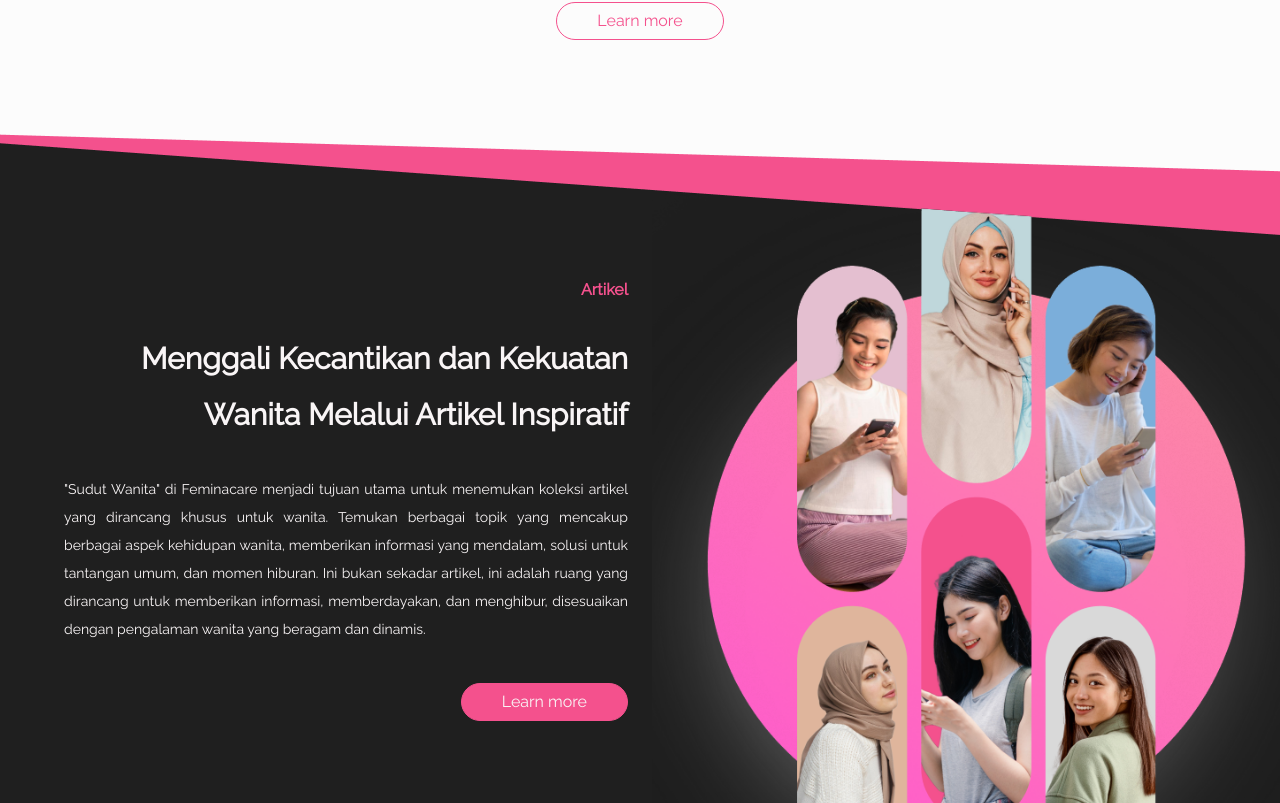
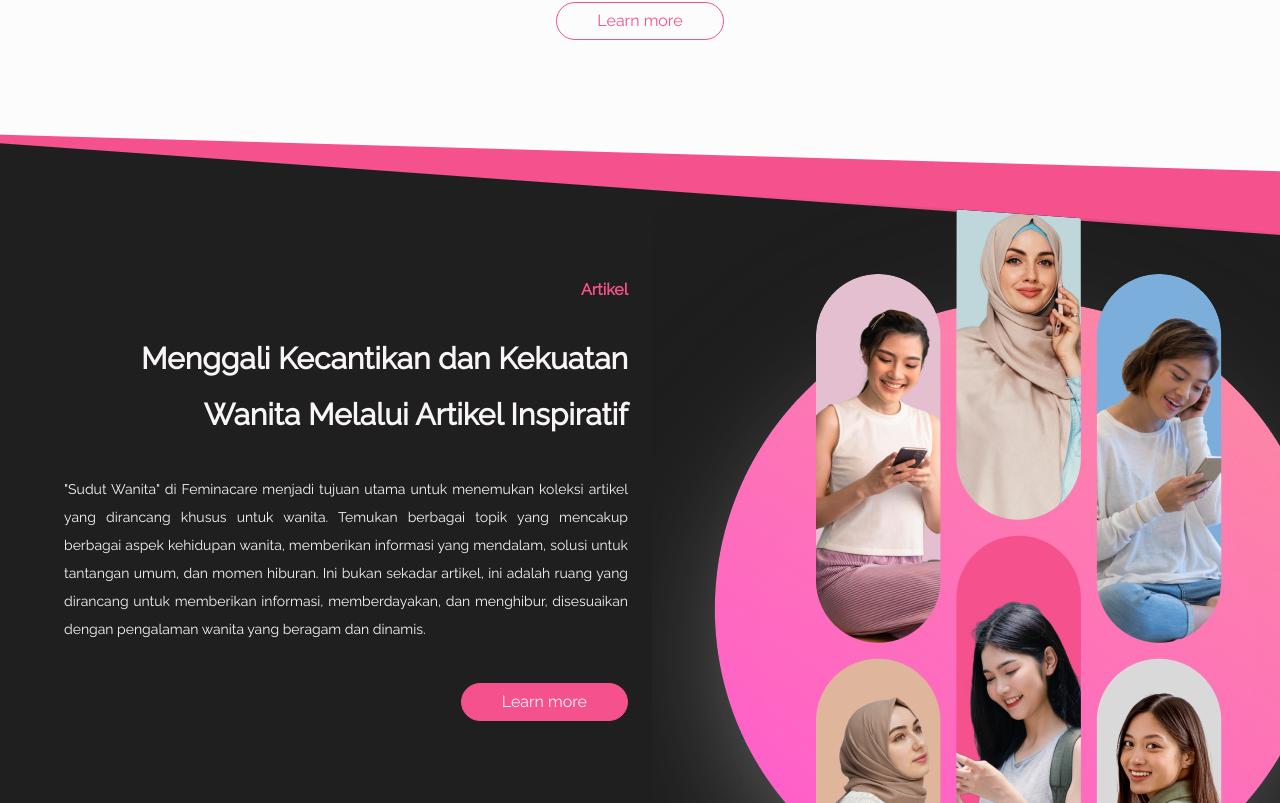
Before and after one commit to verrahalizzah30/capstone-fe, a React (Vite) app: page /artikel in a window 1280 px wide. Shown: the part 1757-2560 px from the top of the page. Built offline with nearby package versions, Linux system fonts and the light colour scheme.

Commit message:
css artikelpage

```diff
--- a/src/styles/artikelpage.css
+++ b/src/styles/artikelpage.css
@@ -21,8 +21,13 @@
     justify-content: center;
     align-items: center;
     margin-top: 100px;
+
 }
 
+.img-artikelpage{
+    width: 750px;
+    margin-top: -6px!important;
+}
 
 .judul-artikel{
     color: var(--neutral-0-c-0-c-0-c-neutral, #1F1F1F);
@@ -79,7 +84,7 @@
 }
 
 hr {
-    width: 100%; /* Sesuaikan panjang garis sesuai kebutuhan */
+    width: 100%;
   }
 
 .content-artikel-page{
```
